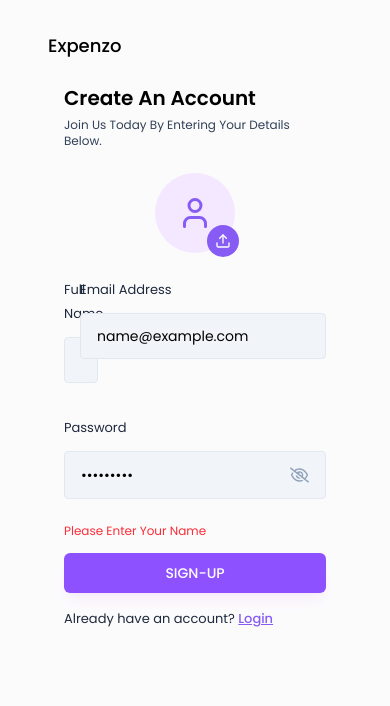
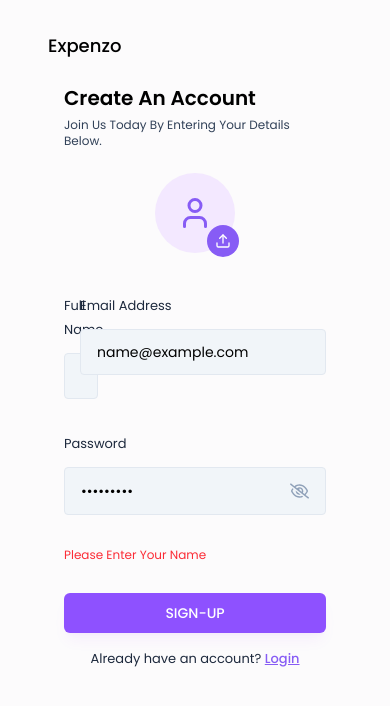
Before and after one commit to Singhskr1007/Expenzo, a React (Vite) app in the folder frontend/expense-tracker/: page /signUp in a window 390 px wide. Both pictures are taken after typing "name@example.com", "Sample123" into the empty fields and a click on the button "SIGN-UP". Shown: the top 706 px of the page. Built offline with nearby package versions, Linux system fonts and the light colour scheme.

Commit message:
Update SignUp.jsx mobile issue new

```diff
--- a/frontend/expense-tracker/src/pages/Auth/SignUp.jsx
+++ b/frontend/expense-tracker/src/pages/Auth/SignUp.jsx
@@ -61,6 +61,7 @@
         localStorage.setItem('token', token);
         updateUser(user);
         toast.success("Sign-Up Successful!");
+
         setTimeout(() => {
           navigate("/dashboard");
         }, 500);
@@ -86,10 +87,10 @@
             Join Us Today By Entering Your Details Below.
           </p>
 
-          <form onSubmit={handleSignUp}>
+          <form onSubmit={handleSignUp} className="space-y-4">
 
-            {/* Limit image selector height to avoid push-down on small screens */}
-            <div className='mb-4'>
+            {/* ✅ FIXED: Add proper spacing to prevent overlap */}
+            <div className="flex justify-center mb-4">
               <ProfilePhotoSelector image={profilePic} setImage={setProfilePic} />
             </div>
 
@@ -100,7 +101,6 @@
                 label="Full Name"
                 placeholder="Enter Full Name"
                 type="text"
-                autoComplete="name"
               />
 
               <Input
@@ -109,7 +109,6 @@
                 label="Email Address"
                 placeholder="Enter E-Mail Address"
                 type="text"
-                autoComplete="email"
               />
 
               <div className='col-span-2'>
@@ -119,18 +118,17 @@
                   label="Password"
                   placeholder="Enter Password"
                   type="password"
-                  autoComplete="new-password"
                 />
               </div>
             </div>
 
-            {error && <p className='text-red-500 text-xs pb-2.5 mt-2'>{error}</p>}
+            {error && <p className='text-red-500 text-xs pb-2.5'>{error}</p>}
 
-            <button type='submit' className='btn-primary mt-4 w-full'>
+            <button type='submit' className='btn-primary w-full'>
               SIGN-UP
             </button>
 
-            <p className='text-[13px] text-slate-800 mt-3'>
+            <p className='text-[13px] text-slate-800 mt-3 text-center'>
               Already have an account?{" "}
               <Link className="font-medium text-primary underline" to="/login">
                 Login
```
